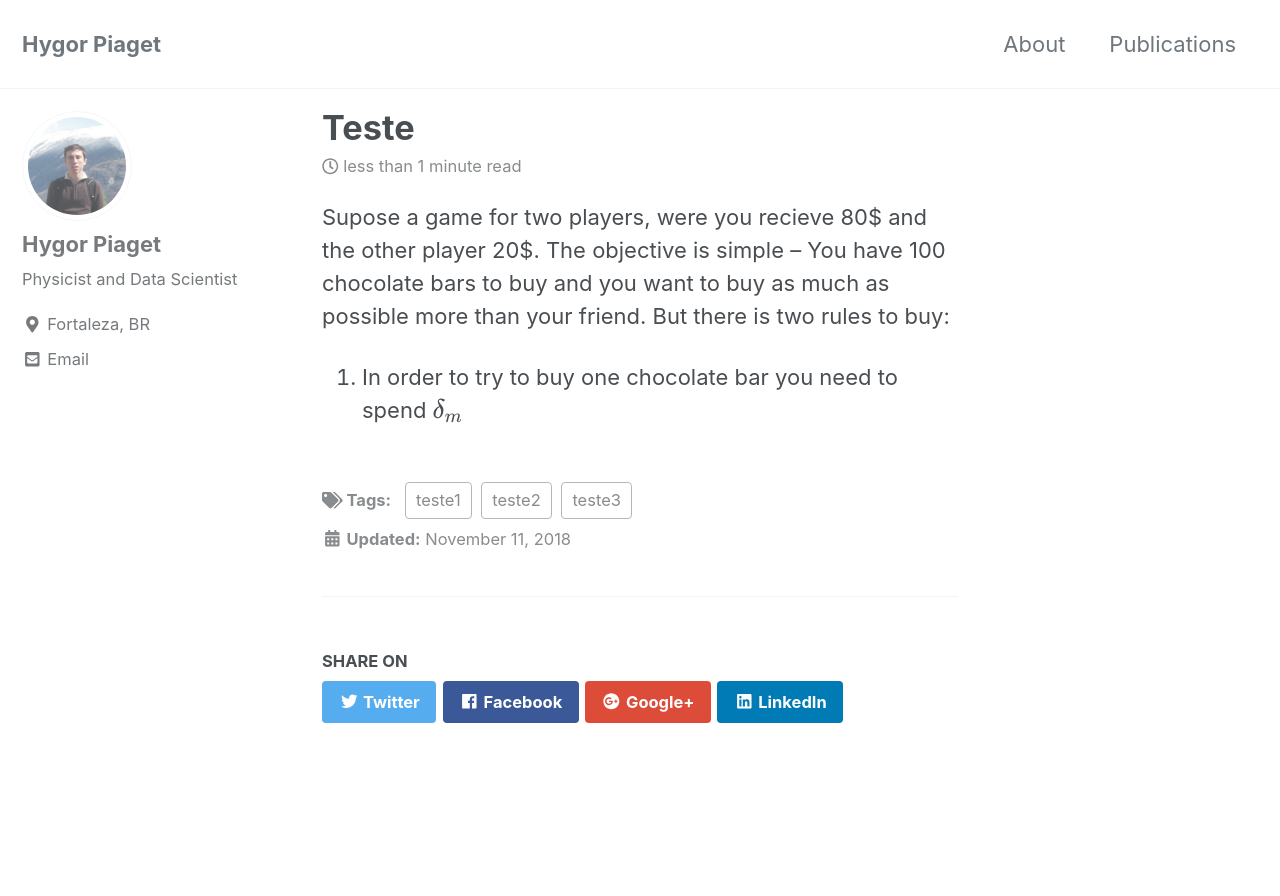
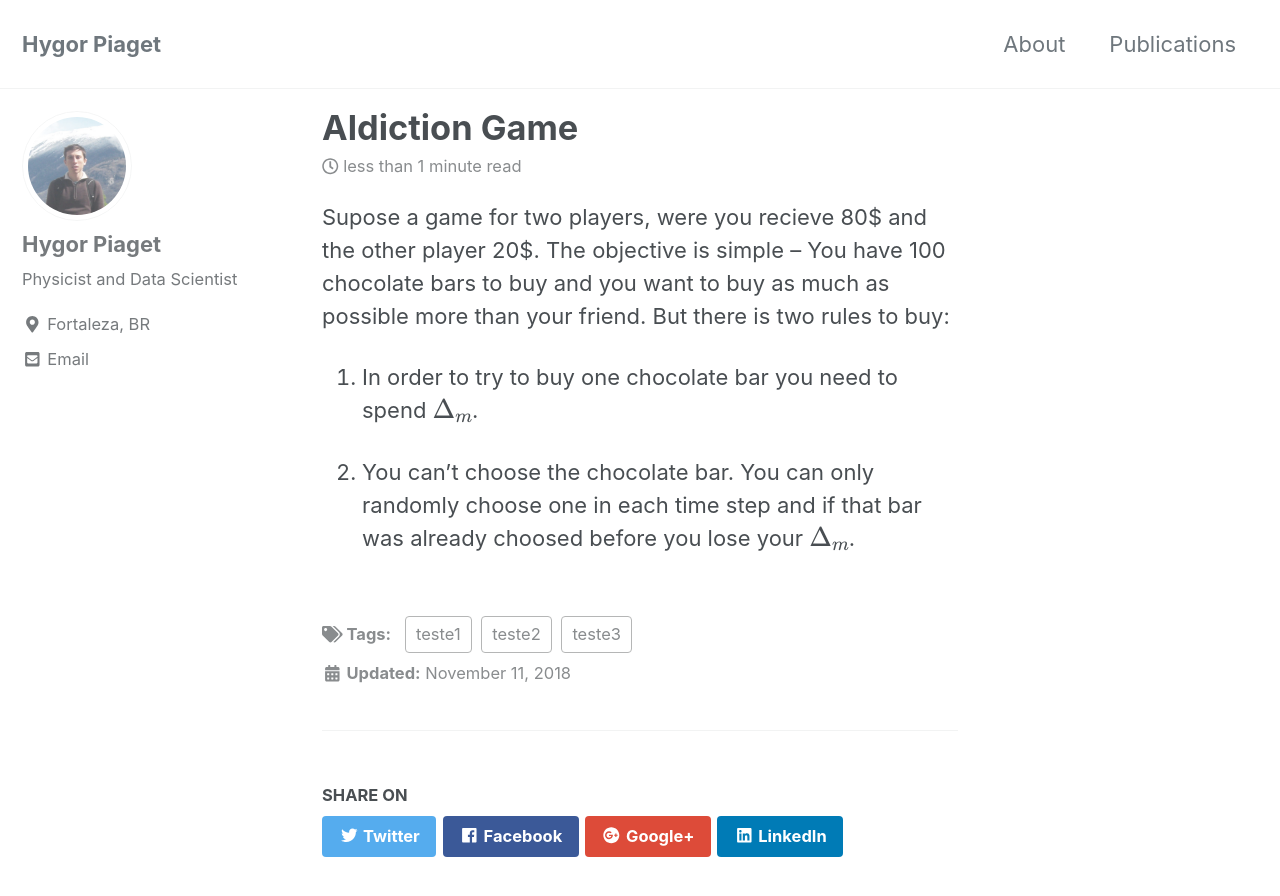
Before and after one commit to HygorPiaget/HygorPiaget.github.io, a Jekyll site: the page built from _posts/2018-11-11-teste.md, in a window 1280 px wide and 900 px high. Shown: the top 896 px of the window. Built offline with Jekyll 4.4.1, drawn with Linux system fonts in a browser that asks for light colours; cached includes are drawn as plain includes; nearby versions of some CDN libraries; formulas are drawn with MathJax 3.

Commit message:
new github

```diff
--- a/_posts/2018-11-11-teste.md
+++ b/_posts/2018-11-11-teste.md
@@ -1,5 +1,5 @@
 ---
-title: "Teste"
+title: "Aldiction Game"
 date: 2018-11-11
 tags: [teste1,teste2,teste3]
 excerpt: "teste1, teste2, teste3"
@@ -12,7 +12,12 @@ Supose a game for two players, were you recieve 80$ and the other player 20$.
 The objective is simple -- You have 100 chocolate bars to buy and you want to buy as much
 as possible more than your friend. But there is two rules to buy:
 
-1. In order to try to buy one chocolate bar you need to spend $$\delta_m$$
+1. In order to try to buy one chocolate bar you need to spend $$\Delta_m$$.
+
+2. You can't choose the chocolate bar. You can only randomly choose one in each time step and
+if that bar was already choosed before you lose your $$\Delta_m$$.
+
+
 
 
 <!--# H1 opa-->
```
